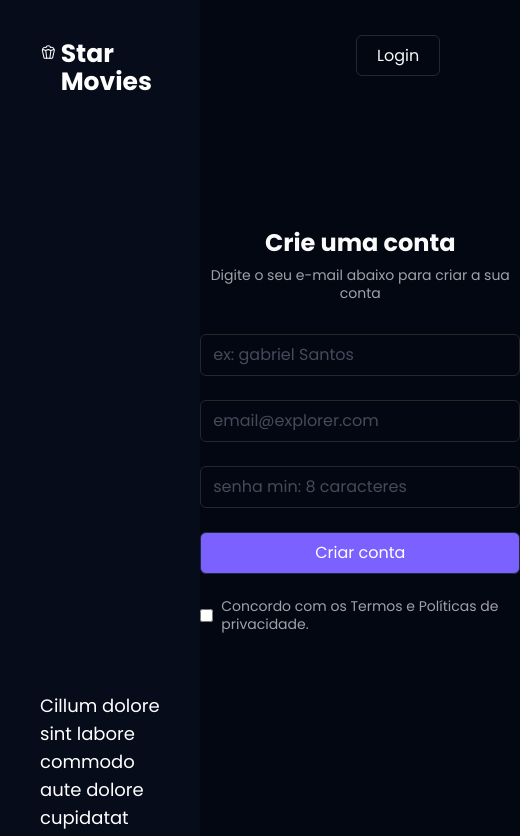
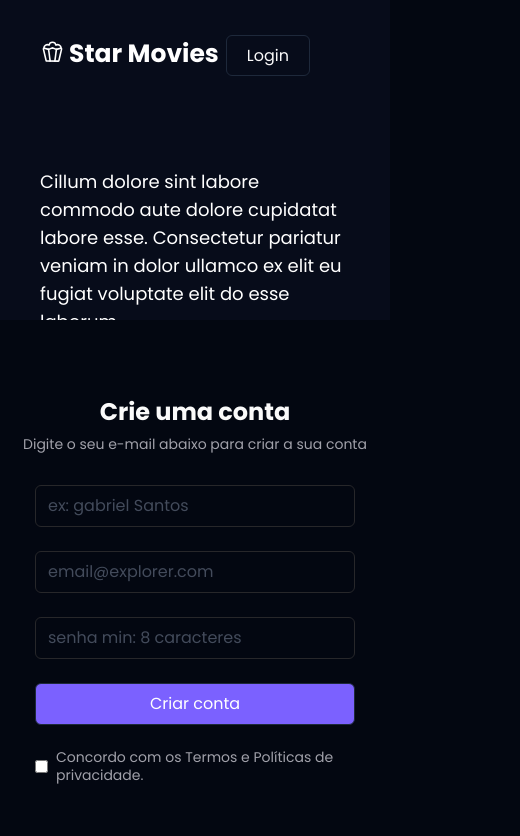
Before and after one commit to gabrielSantos1101/Front-star-Movies, a React (Vite) app: page /register in a window 390 px wide. Shown: the top 836 px of the page, 520 px wide, since content can reach past the window. Built offline with nearby package versions, Linux system fonts and the light colour scheme; no server answers.

Commit message:
style(singIn and singOut screen): add responsibility

```diff
--- a/index.html
+++ b/index.html
@@ -13,7 +13,7 @@
 </head>
 
 <body class="bg-BG-900">
-  <div id="root" class="h-full w-full"></div>
+  <div id="root" class="h-full flex flex-col w-full"></div>
   <script type="module" src="/src/main.jsx"></script>
 </body>
 
--- a/src/pages/SignIn.jsx
+++ b/src/pages/SignIn.jsx
@@ -16,13 +16,13 @@ export function SignIn() {
   }
 
   return (
-    <div className="flex h-full w-full">
+    <div className="flex h-full w-full grow flex-col lg:flex-row">
       {loading && (
         <div className="absolute left-0 top-0 z-10 grid h-screen w-screen scale-110 place-items-center bg-BG-defocus backdrop-blur-[2px]">
           <Loader />
         </div>
       )}
-      <div className="flex shrink grow basis-0 flex-col justify-between self-stretch border-zinc-800 bg-BG-800 p-10">
+      <div className="flex max-h-80 grow basis-0 flex-col justify-between self-stretch border-zinc-800 bg-BG-800 p-10 lg:max-h-none lg:shrink">
         <div className="inline-flex items-center justify-start gap-2">
           <h2 className="flex gap-1 text-[25px] font-bold leading-7 text-white">
             <Popcorn /> Star Movies
@@ -44,7 +44,7 @@ export function SignIn() {
         </div>
       </div>
 
-      <div className="relative flex shrink grow basis-0 flex-col items-center justify-center gap-6 self-stretch bg-BG-900">
+      <div className="flex shrink grow basis-0 flex-col items-center justify-center gap-6 self-stretch bg-BG-900 lg:relative">
         <div className="absolute right-12 top-10">
           <TextButton title={'Cadastre-se'} to={'/register'} />
         </div>
--- a/src/pages/SignUp.jsx
+++ b/src/pages/SignUp.jsx
@@ -68,13 +68,13 @@ export function SignUp() {
   }
 
   return (
-    <main className="flex h-full w-full">
+    <main className="flex h-full w-full grow flex-col lg:flex-row">
       {loading && (
         <div className="absolute left-0 top-0 z-10 grid h-screen w-screen scale-110 place-items-center bg-BG-defocus backdrop-blur-[2px]">
           <Loader />
         </div>
       )}
-      <aside className=" flex shrink grow basis-0 flex-col justify-between self-stretch border-zinc-800 bg-BG-800 p-10">
+      <aside className=" flex max-h-80 shrink grow basis-0 flex-col justify-between self-stretch border-zinc-800 bg-BG-800 p-10 lg:max-h-none">
         <div className="inline-flex items-center justify-start gap-2">
           <h2 className="flex gap-1 text-[25px] font-bold leading-7 text-white">
             <Popcorn /> Star Movies
@@ -96,7 +96,7 @@ export function SignUp() {
         </div>
       </aside>
 
-      <section className="relative flex shrink grow basis-0 flex-col items-center justify-center gap-6 self-stretch bg-BG-900">
+      <section className="flex shrink grow basis-0 flex-col items-center justify-center gap-6 self-stretch bg-BG-900 lg:relative">
         <div className="absolute right-20 top-11">
           <TextButton title={'Login'} onClick={() => navigate(-1)} />
         </div>
```
